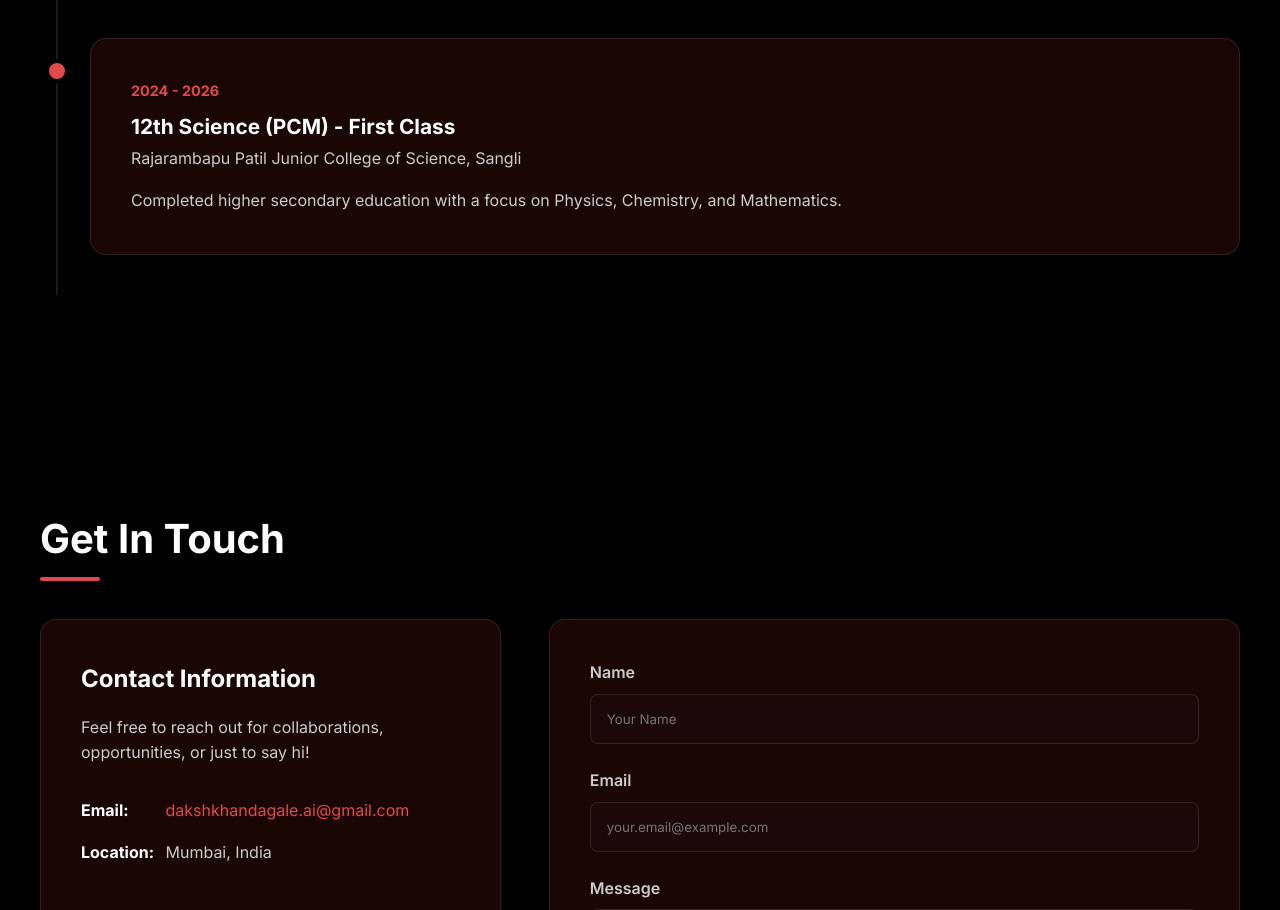
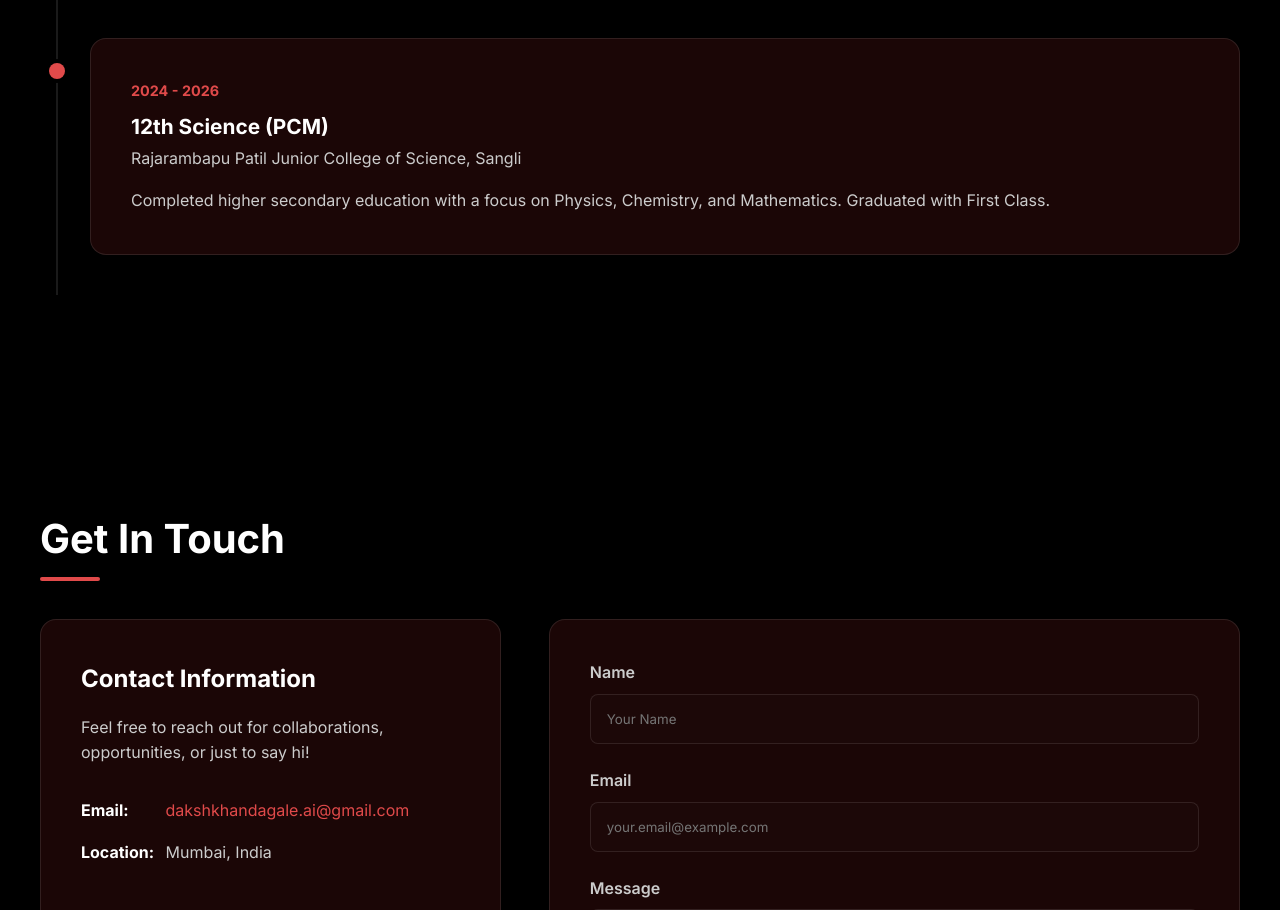
Before and after one commit to daksh043/daksh-khandagale-portfolio, a plain HTML site: page index.html in a window 1280 px wide. Shown: the part 4819-5729 px from the top of the page. Drawn offline with Linux system fonts and the light colour scheme; files whose address does not match are found by name.

Commit message:
Move First Class from heading to description body

```diff
--- a/index.html
+++ b/index.html
@@ -149,9 +149,9 @@
                     <div class="timeline-item card">
                         <div class="timeline-date">2024 - 2026</div>
                         <div class="timeline-content">
-                            <h3>12th Science (PCM) - First Class</h3>
+                            <h3>12th Science (PCM)</h3>
                             <h4>Rajarambapu Patil Junior College of Science, Sangli</h4>
-                            <p>Completed higher secondary education with a focus on Physics, Chemistry, and Mathematics.</p>
+                            <p>Completed higher secondary education with a focus on Physics, Chemistry, and Mathematics. Graduated with First Class.</p>
                         </div>
                     </div>
                 </div>
```
